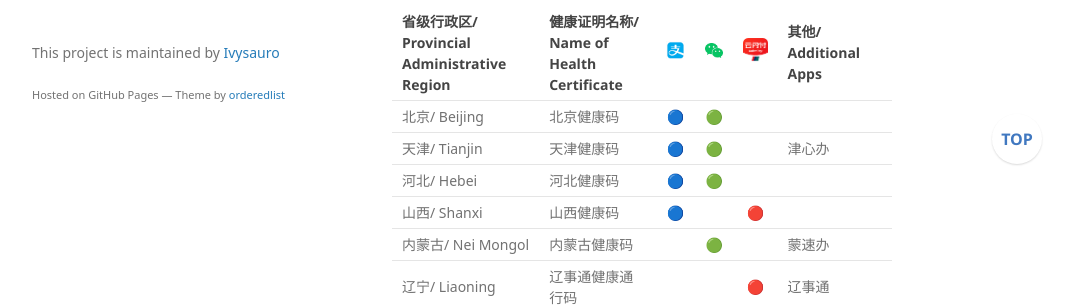
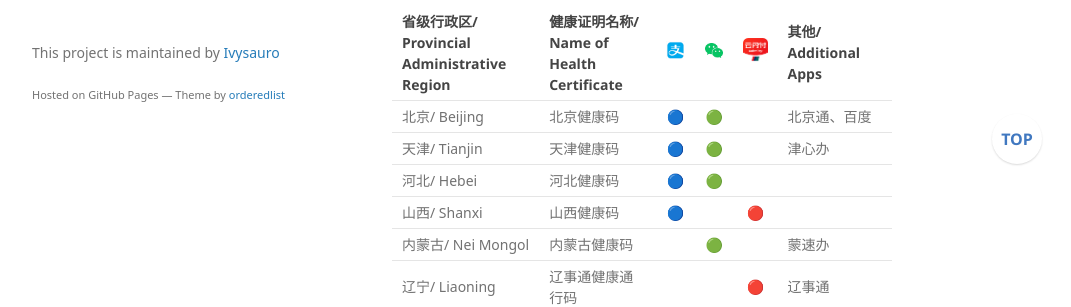
Before and after one commit to Ivysauro/CNRT, a Jekyll site: the page built from data/HealthQR.md, in a window 1280 px wide. Shown: the part 726-1033 px from the top of the page, without its empty margins (178-1249 px from the left). Built offline with Jekyll 4.4.1, drawn with Linux system fonts in a browser that asks for light colours; some web fonts are replaced; our own code applies the rules of GitHub Pages for plain Markdown files; a script that is not in the unit is left out.

Commit message:
🍊更新北京数据

```diff
--- a/data/HealthQR.md
+++ b/data/HealthQR.md
@@ -21,7 +21,7 @@
 
 | 省级行政区/ Provincial Administrative Region | 健康证明名称/ Name of Health Certificate | <img src="https://raw.githubusercontent.com/Ivysauro/CNRT/master/images/Alipay.png" width="30" hegiht="30" alt="Alipay"/> | <img src="https://raw.githubusercontent.com/Ivysauro/CNRT/master/images/WeChat.png" width="25" hegiht="25" alt="WeChat"/> | <img src="https://raw.githubusercontent.com/Ivysauro/CNRT/master/images/Unionpay.png" width="25" hegiht="25" alt="Unionpay App"/> | 其他/ Additional Apps |
 | :- | :- | :-: | :-: | :-: | :- |
-| 北京/ Beijing | 北京健康码 | 🔵 | 🟢 | | |
+| 北京/ Beijing | 北京健康码 | 🔵 | 🟢 | | 北京通、百度 |
 | 天津/ Tianjin | 天津健康码 | 🔵 | 🟢 | | 津心办 |
 | 河北/ Hebei | 河北健康码 | 🔵 | 🟢 | | |
 | 山西/ Shanxi | 山西健康码 | 🔵 | | 🔴 | |
```
